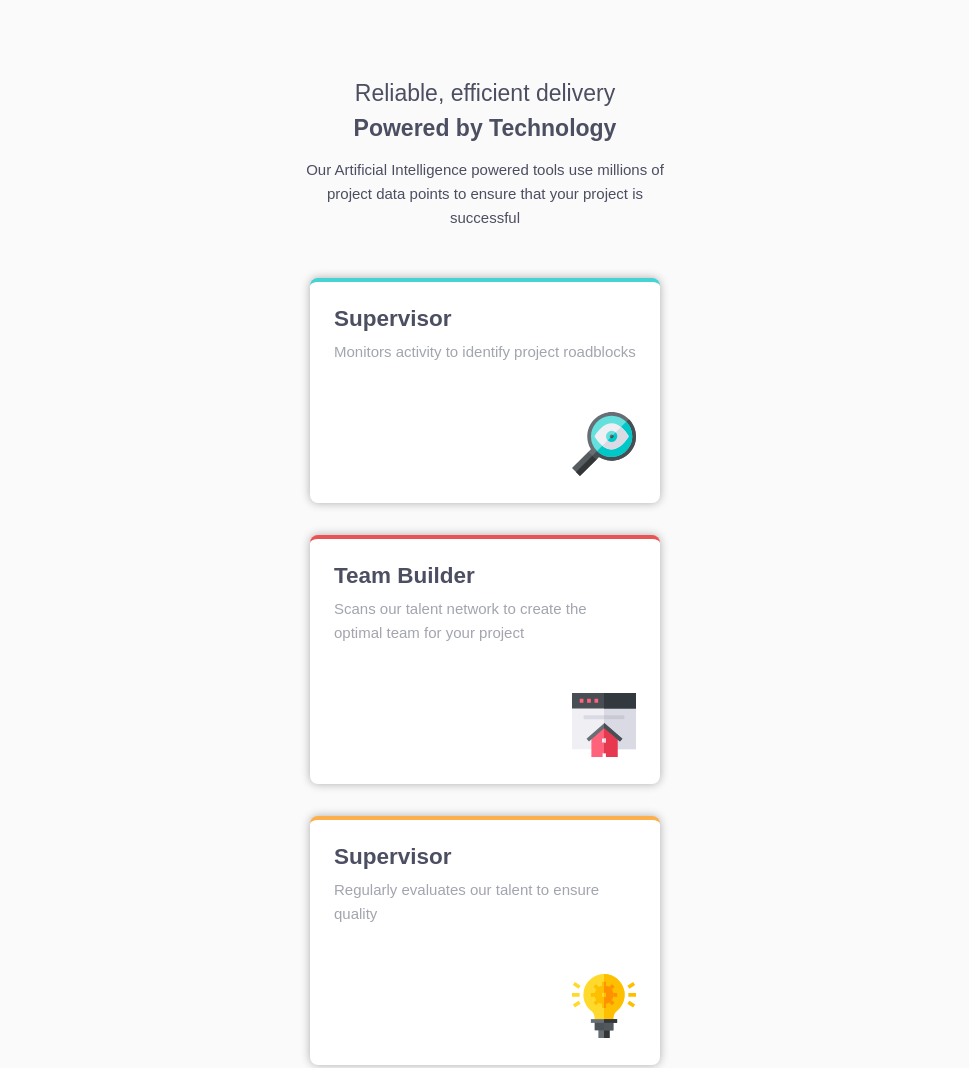
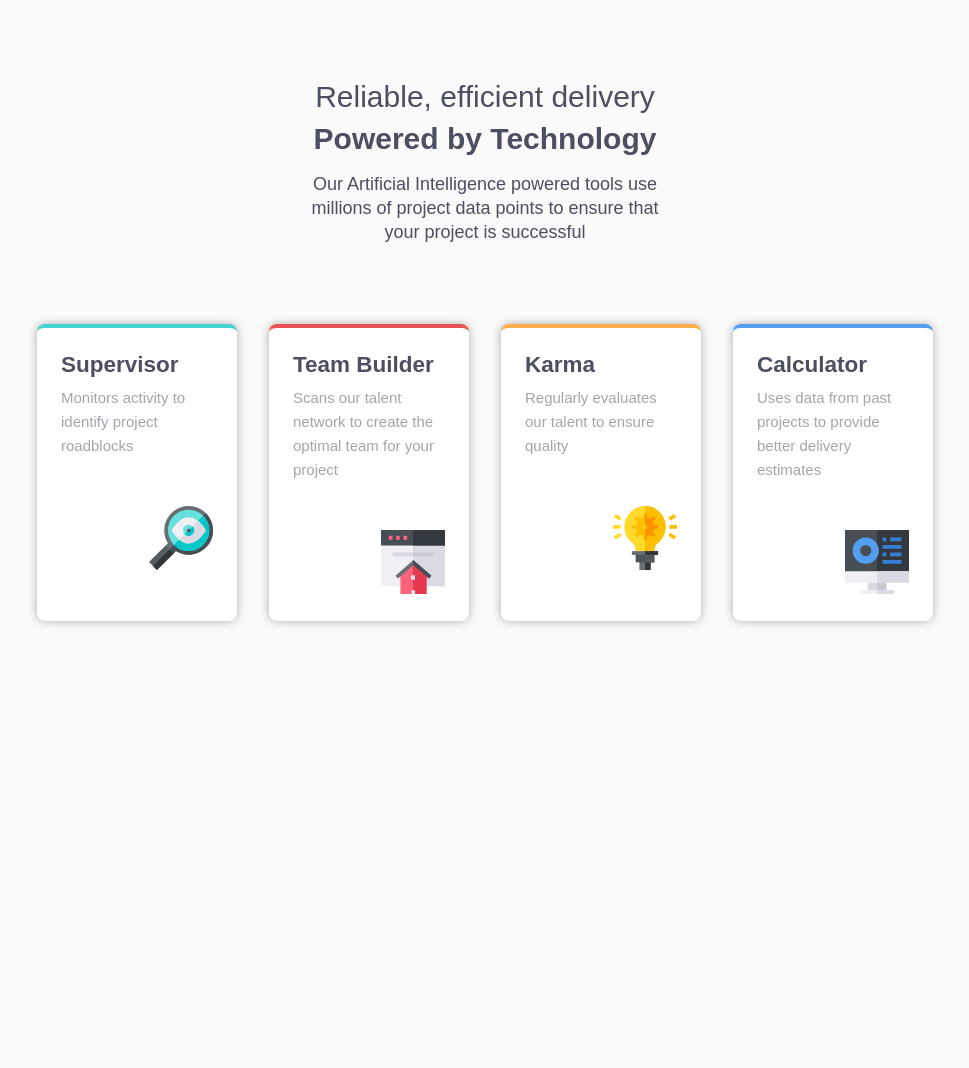
Before and after one commit to DiogoDuzac/challenges, a plain HTML site: page newbie-11/index.html in a window 1280 px wide. Shown: the top 1068 px of the page, without its empty margins (155-1124 px from the left). After the commit the page ends 800 px from the top, so only its background shows below. Drawn offline with Linux system fonts and the light colour scheme.

Commit message:
media queries

```diff
--- a/newbie-11/estilos/media_queries.css
+++ b/newbie-11/estilos/media_queries.css
@@ -1,6 +1,12 @@
 @charset  "UTF-8";
 
-@media screen and (min-width: 450px) and (max-width: 815px){
+@media screen and (min-width: 450px) and (max-width: 1024px){
+    body {
+        display: flex;
+        align-items: center;
+        justify-content: center;
+        flex-direction: column;
+    }
     main {
         max-width: 800px;
         margin: 1rem;
@@ -29,3 +35,38 @@
         gap: 2rem;
     }
 }
+
+@media  screen and (min-width: 1024px) {
+    header .title{
+        font-size: 30px;
+    }
+
+    header .subtitle {
+        font-size: 30px;
+    }
+
+    header .paragraph {
+        font-weight: 500;
+        font-size: large;
+    }
+
+
+    .cards {
+        display: flex;
+        flex-direction: row-reverse;
+        align-items: center;
+        justify-content: center;
+    }
+
+   ul {
+        display: flex;
+        gap: 2rem;
+        margin: auto;
+   }
+
+   .card {
+        width: 200px;
+   }
+
+
+}
--- a/newbie-11/index.html
+++ b/newbie-11/index.html
@@ -23,7 +23,7 @@
 
       <div class="cards">
           <ul>
-              <div class="card" style="border-top: 4px solid hsl(180, 62%, 55%);">
+              <div class="card" id="card1" style="border-top: 4px solid hsl(180, 62%, 55%);">
                  <li>
                     <h2> Supervisor</h2>
                     <p> Monitors activity to identify project roadblocks</p>
@@ -33,7 +33,7 @@
                   </li>
                </div>
 
-               <div class="card" style="border-top: 4px solid hsl(0, 78%, 62%);">
+               <div class="card" id="card2" style="border-top: 4px solid hsl(0, 78%, 62%);">
                    <li>
                       <h2>Team Builder</h2>
                       <p> Scans our talent network to create the optimal team for your project</p>
@@ -43,9 +43,9 @@
                    </li>
                 </div>
 
-              <div class="card" style="border-top: 4px solid hsl(34, 97%, 64%);" >
+              <div class="card" id="card3" style="border-top: 4px solid hsl(34, 97%, 64%);" >
                   <li>
-                      <h2> Supervisor</h2>
+                      <h2>Karma</h2>
                       <p> Regularly evaluates our talent to ensure quality</p>
                       <div class="imagem"><img src="images/icon-karma.svg" alt=""></div>
                     </li>
@@ -53,7 +53,7 @@
 
 
 
-              <div class="card" style="border-top: 4px solid hsl(212, 86%, 64%);">
+              <div class="card" id="card4" style="border-top: 4px solid hsl(212, 86%, 64%);">
                   <li>
                     <h2> Calculator</h2>
                     <p>Uses data from past projects to provide better delivery estimates</p>
```
